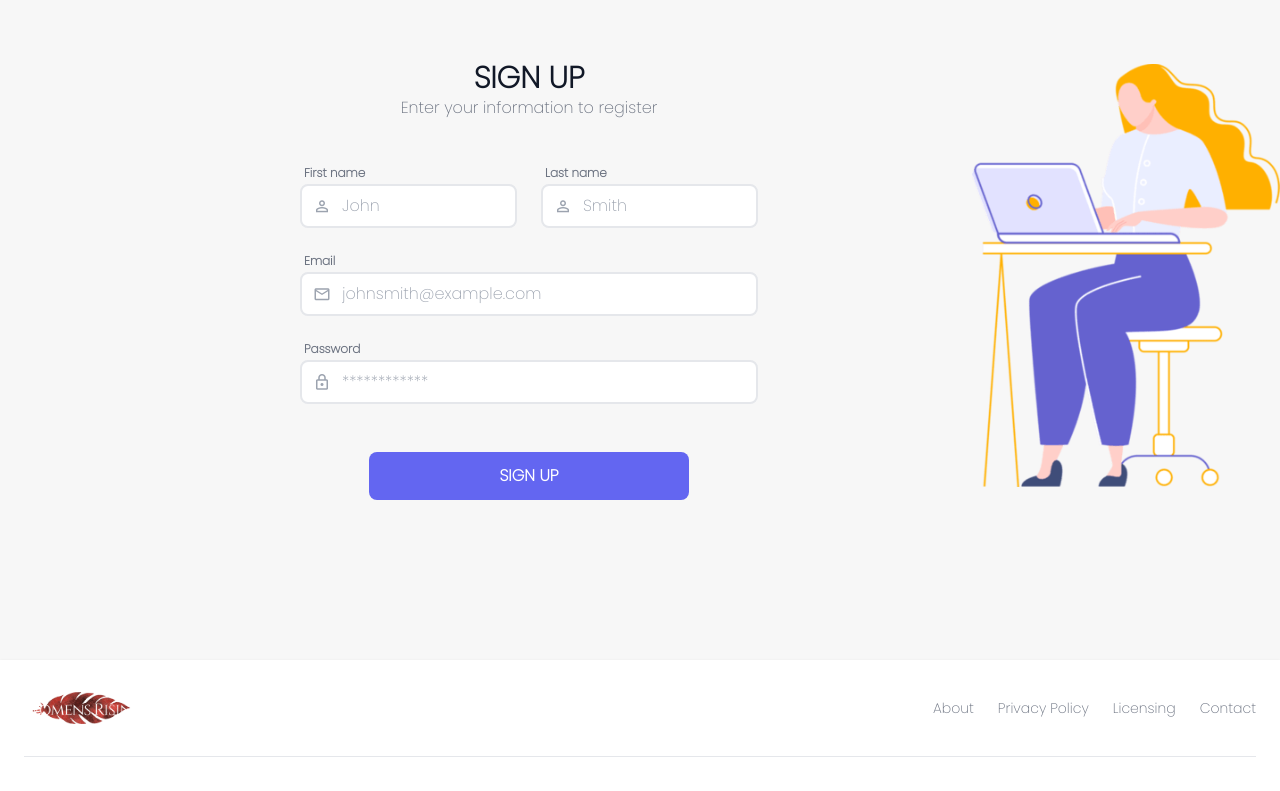
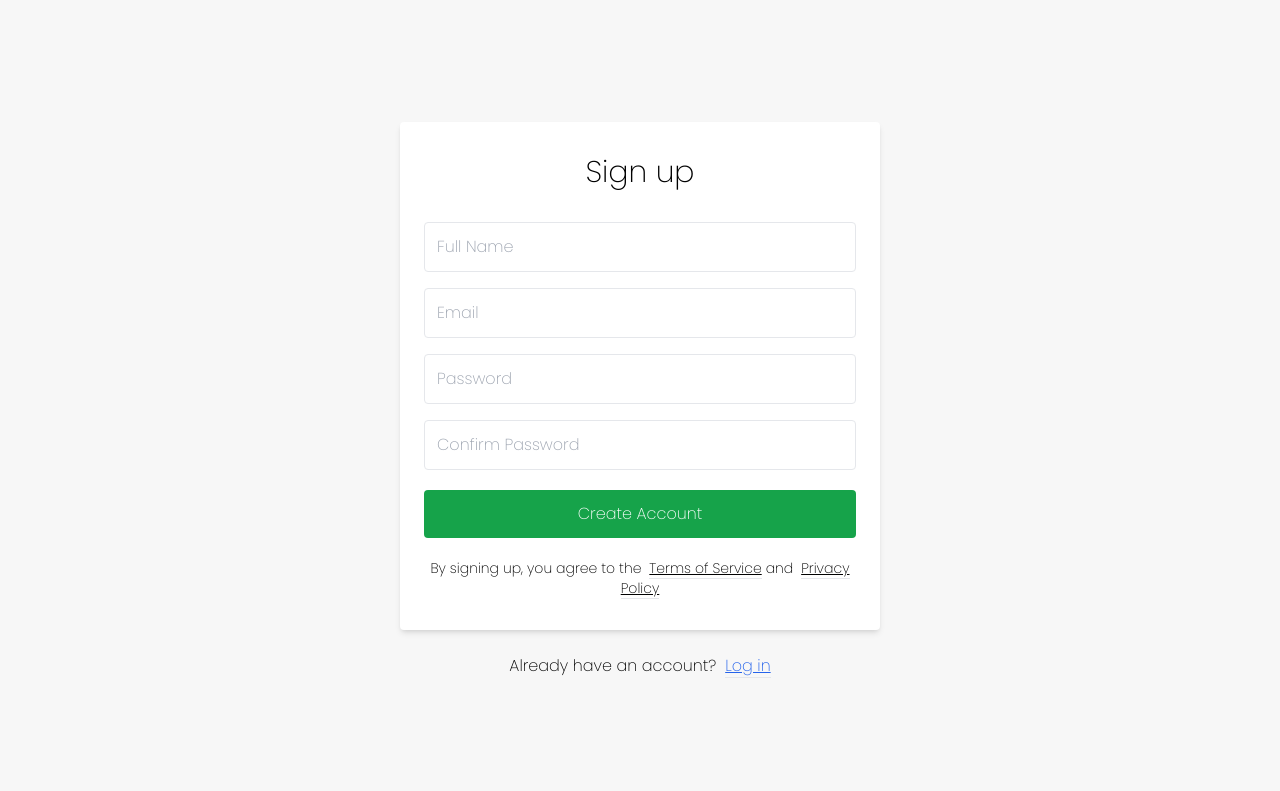
Before and after one commit to sharmaaryan07/WomenRising, a React (Create React App) app: page /signup in a window 1280 px wide. Shown: the top 791 px of the page. Built offline with nearby package versions, Linux system fonts and the light colour scheme.

Commit message:
Made SignIn Functional

```diff
--- a/src/components/Signup.js
+++ b/src/components/Signup.js
@@ -1,83 +1,114 @@
-import React from 'react'
-import signupimg from './img/character1.png'
+import { React, useState } from 'react'
+import { useNavigate } from 'react-router-dom';
+// import signupimg from './img/character1.png'
 
 export default function Signup() {
+
+    const [credentials, setCredentials] = useState({ name: "", email: "", password: "", confirm_password: "" })
+
+	let navigate = useNavigate();
+
+    const handlesubmit = async (e) => {
+        e.preventDefault();
+        const { name, email, password } = credentials;
+
+        const response = await fetch("http://localhost:5000/api/auth/createuser", {
+            method: 'POST', // *GET, POST, PUT, DELETE, etc.
+            headers: {
+                'Content-Type': 'application/json'
+            },
+            body: JSON.stringify({ name, email, password })
+        });
+        const json = await response.json();
+        console.log(json);
+
+        if (json.success) {
+            // save the auth token and redirect
+            localStorage.setItem('token', json.authtoken);
+            navigate("/")
+        } else {
+            alert("Invalid Credentials");
+        }
+    }
+
+
+    const onchange = (e) => {
+        setCredentials({ ...credentials, [e.target.name]: e.target.value })
+    }
+
     return (
-        <div className='container flex'>
-            {/* For i */}
-            <style>@import url('https://cdnjs.cloudflare.com/ajax/libs/MaterialDesign-Webfont/5.3.45/css/materialdesignicons.min.css')</style>
+        <div >
 
             {/* Start of div left */}
-            <div className="left -ml-36 " >
-                {/* bg-gray-900  for dark mode*/}
-                <div className="  flex items-center justify-center px-5 py-5">
-                    <div className=" text-gray-500 rounded-3xl  w-full overflow-hidden">    {/* shadow-xl bg-gray-100 for dark mode*/}
-                        <div className=" w-full">
-                            <div className="w-full md:w-1/2 py-10 px-5 md:px-10 ml-96">
-                                <div className="text-center mb-10">
-                                    <h1 className="font-bold text-3xl text-gray-900">SIGN UP</h1>
-                                    <p>Enter your information to register</p>
-                                </div>
+            {/* bg-gray-900  for dark mode*/}
+            <form onSubmit={handlesubmit}>
+                <div className="bg-grey-lighter min-h-screen flex flex-col">
+                    <div className="container max-w-sm mx-auto flex-1 flex flex-col items-center justify-center px-2">
+                        <div className="bg-white px-6 py-8 rounded shadow-md text-black w-[30rem] ">
+                            <h1 className="mb-8 text-3xl text-center">Sign up</h1>
+                            <input
+                                type="text"
+                                className="block border border-grey-light w-full p-3 rounded mb-4"
+                                name="name"
+                                id="name"
+                                onChange={onchange}
+                                minLength="3"
+                                placeholder="Full Name" />
 
-                                <div>
-                                    <div className="flex -mx-3">
-                                        <div className="w-1/2 px-3 mb-5">
-                                            <label for="" className="text-xs font-semibold px-1">First name</label>
-                                            <div className="flex">
-                                                <div className="w-10 z-10 pl-1 text-center pointer-events-none flex items-center justify-center">
-                                                    <i className="mdi mdi-account-outline text-gray-400 text-lg"></i>
-                                                </div>
-                                                <input type="text" className="w-full -ml-10 pl-10 pr-3 py-2 rounded-lg border-2 border-gray-200 outline-none focus:border-indigo-500" placeholder="John" />
-                                            </div>
-                                        </div>
+                            <input
+                                type="text"
+                                className="block border border-grey-light w-full p-3 rounded mb-4"
+                                name="email"
+                                id="email"
+                                onChange={onchange}
+                                placeholder="Email" />
 
-                                        <div className="w-1/2 px-3 mb-5">
-                                            <label for="" className="text-xs font-semibold px-1">Last name</label>
-                                            <div className="flex">
-                                                <div className="w-10 z-10 pl-1 text-center pointer-events-none flex items-center justify-center">
-                                                    <i className="mdi mdi-account-outline text-gray-400 text-lg"></i>
-                                                </div>
-                                                <input type="text" className="w-full -ml-10 pl-10 pr-3 py-2 rounded-lg border-2 border-gray-200 outline-none focus:border-indigo-500" placeholder="Smith" />
-                                            </div>
-                                        </div>
-                                    </div>
+                            <input
+                                type="password"
+                                className="block border border-grey-light w-full p-3 rounded mb-4"
+                                name="password"
+                                id="password"
+                                onChange={onchange}
+                                minLength="4"
+                                placeholder="Password" />
+                            <input
+                                type="password"
+                                onChange={onchange}
+                                className="block border border-grey-light w-full p-3 rounded mb-4"
+                                name="confirm_password"
+                                id="confirm_password"
+                                placeholder="Confirm Password" />
 
-                                    <div className="flex -mx-3">
-                                        <div className="w-full px-3 mb-5">
-                                            <label for="" className="text-xs font-semibold px-1">Email</label>
-                                            <div className="flex">
-                                                <div className="w-10 z-10 pl-1 text-center pointer-events-none flex items-center justify-center"><i className="mdi mdi-email-outline text-gray-400 text-lg"></i></div>
-                                                <input type="email" className="w-full -ml-10 pl-10 pr-3 py-2 rounded-lg border-2 border-gray-200 outline-none focus:border-indigo-500" placeholder="johnsmith@example.com" />
-                                            </div>
-                                        </div>
-                                    </div>
+                            <button
+                                type="submit"
+                                className="w-full text-center py-3 rounded bg-green-600 text-white hover:bg-green-400 focus:outline-none my-1"
+                            >Create Account</button>
 
-                                    <div className="flex -mx-3">
-                                        <div className="w-full px-3 mb-12">
-                                            <label for="" className="text-xs font-semibold px-1">Password</label>
-                                            <div className="flex">
-                                                <div className="w-10 z-10 pl-1 text-center pointer-events-none flex items-center justify-center"><i className="mdi mdi-lock-outline text-gray-400 text-lg"></i></div>
-                                                <input type="password" className="w-full -ml-10 pl-10 pr-3 py-2 rounded-lg border-2 border-gray-200 outline-none focus:border-indigo-500" placeholder="************" />
-                                            </div>
-                                        </div>
-                                    </div>
+                            <div className="text-center text-sm text-grey-dark mt-4">
+                                By signing up, you agree to the &nbsp;
+                                <a className="underline border-b border-grey-dark text-grey-dark" href="/">
+                                    Terms of Service
+                                </a> and &nbsp;
+                                <a className="underline border-b border-grey-dark text-grey-dark" href="/">
+                                    Privacy Policy
+                                </a>
+                            </div>
+                        </div>
 
-                                    <div className="flex -mx-3">
-                                        <div className="w-full px-3 mb-5">
-                                            <button className="block w-full max-w-xs mx-auto bg-indigo-500 bg-[#6675df] hover:bg-slate-800 transition-colors duration-500 ease-in-out text-white rounded-lg px-3 py-3 font-semibold">SIGN UP</button>
-                                        </div>
-                                    </div>
-                                </div>
-                            </div>
+                        <div className="text-grey-dark mt-6">
+                            Already have an account? &nbsp;
+                            <a className="underline border-b border-blue text-[#2563eb]" href="/">
+                                Log in
+                            </a>
                         </div>
                     </div>
                 </div>
-            </div>
+            </form>
             {/* End of div left */}
 
-            <div className="right mt-16 ">
-                <img src={signupimg} alt=""   />
-            </div>
+            {/* <div className="right mt-16 -mr-16 ">
+                <img src={signupimg} alt="" />
+            </div> */}
         </div>
     )
 }
```
Also changed, not shown: 1 other file (tests, documents, lock files or other folders).
